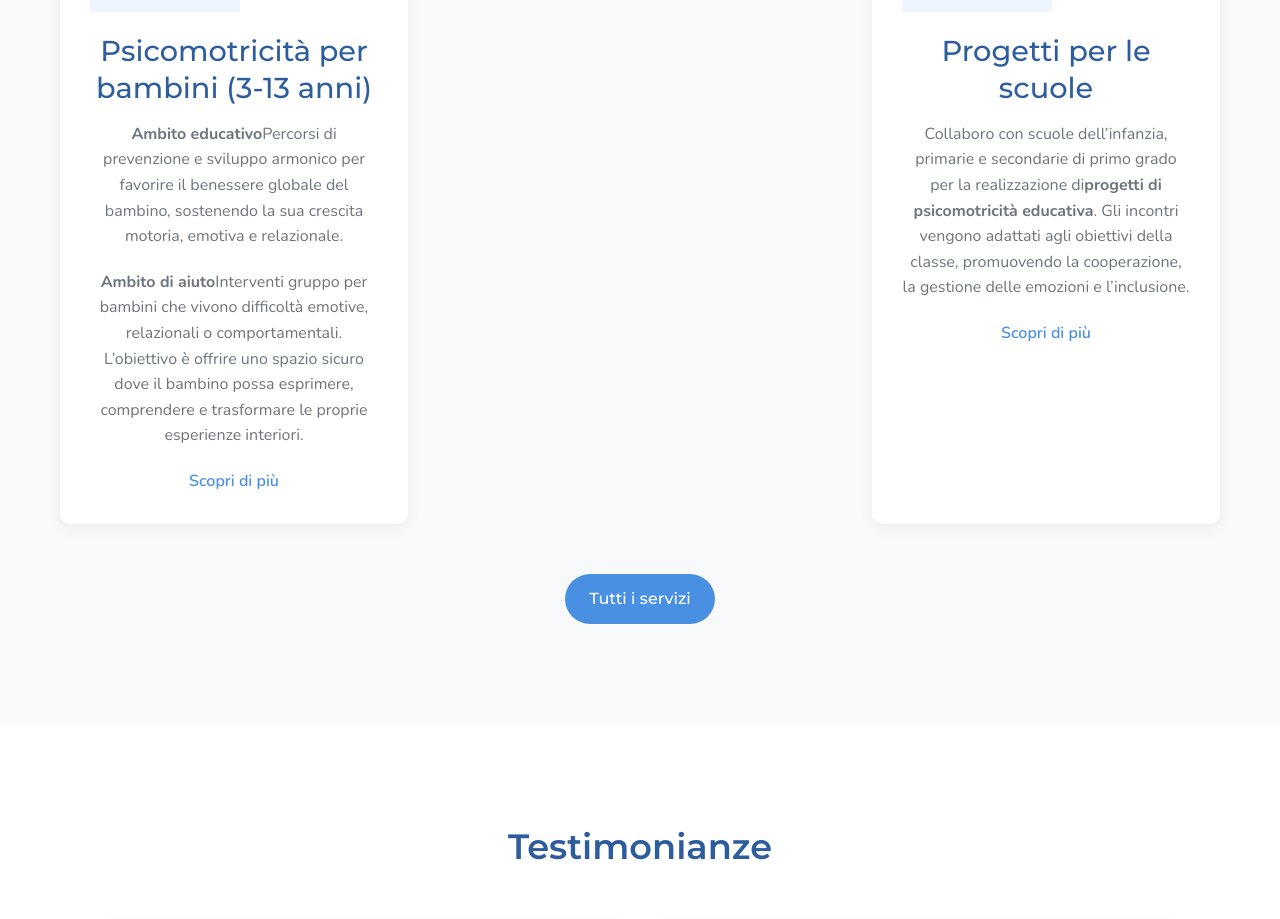
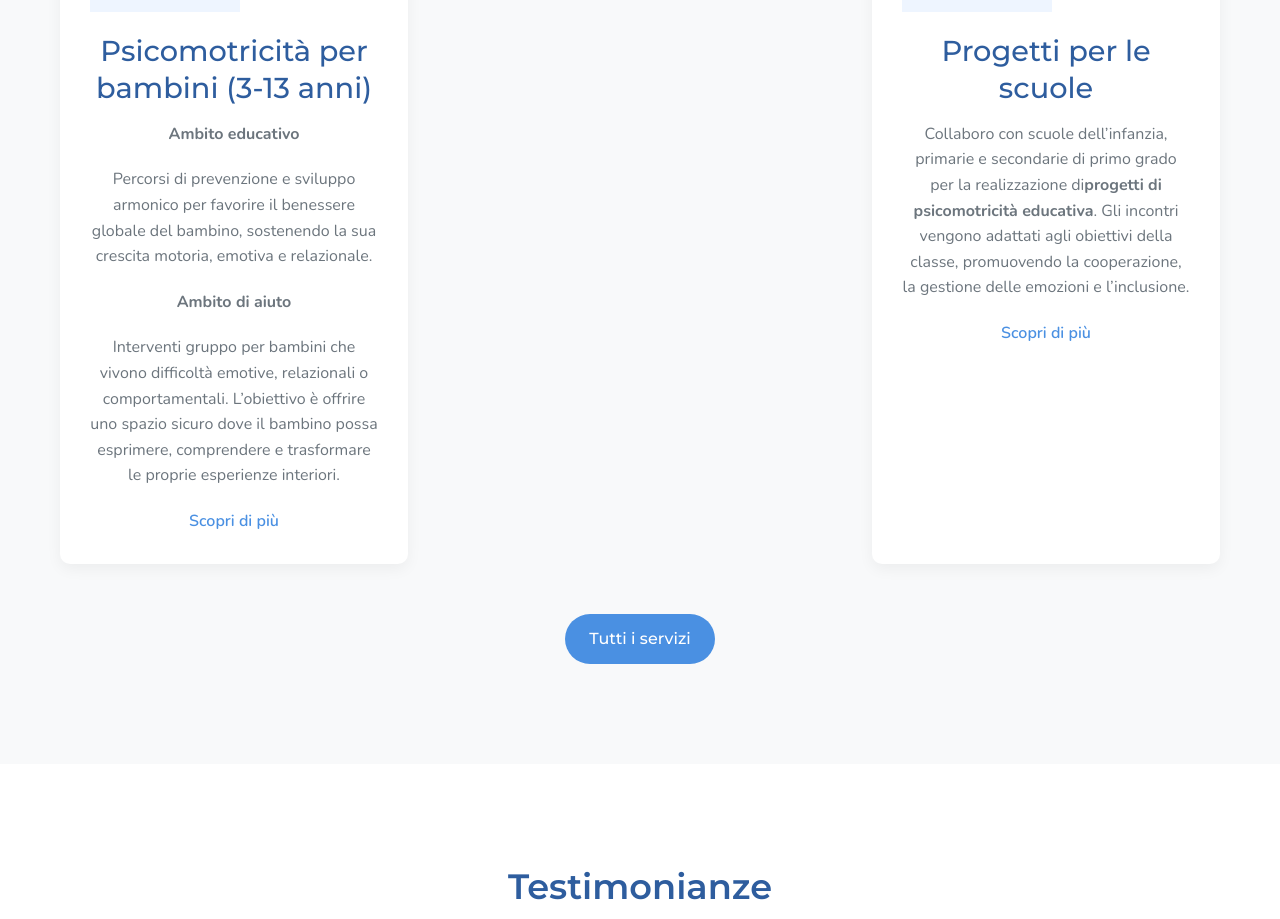
Before and after one commit to aikan86/MirianaPsicomotricita, a React (Create React App) app: page / in a window 1280 px wide. Shown: the part 1660-2579 px from the top of the page. Built offline with nearby package versions, Linux system fonts and the light colour scheme.

Commit message:
Update Home.js

```diff
--- a/src/pages/Home.js
+++ b/src/pages/Home.js
@@ -66,13 +66,14 @@ function Home() {
               <i className="fas fa-child"></i>
             </div>
             <h3>Psicomotricità per bambini (3-13 anni)</h3>
+            <p><strong>Ambito educativo</strong></p>
             <p>
-              <strong>Ambito educativo</strong>
               Percorsi di prevenzione e sviluppo armonico per favorire il benessere globale del bambino,
               sostenendo la sua crescita motoria, emotiva e relazionale.
             </p>
+
+            <p><strong>Ambito di aiuto</strong></p>
             <p>
-              <strong>Ambito di aiuto</strong>
               Interventi gruppo per bambini che vivono difficoltà emotive, relazionali o comportamentali.
               L’obiettivo è offrire uno spazio sicuro dove il bambino possa esprimere, comprendere e
               trasformare le proprie esperienze interiori.
```
